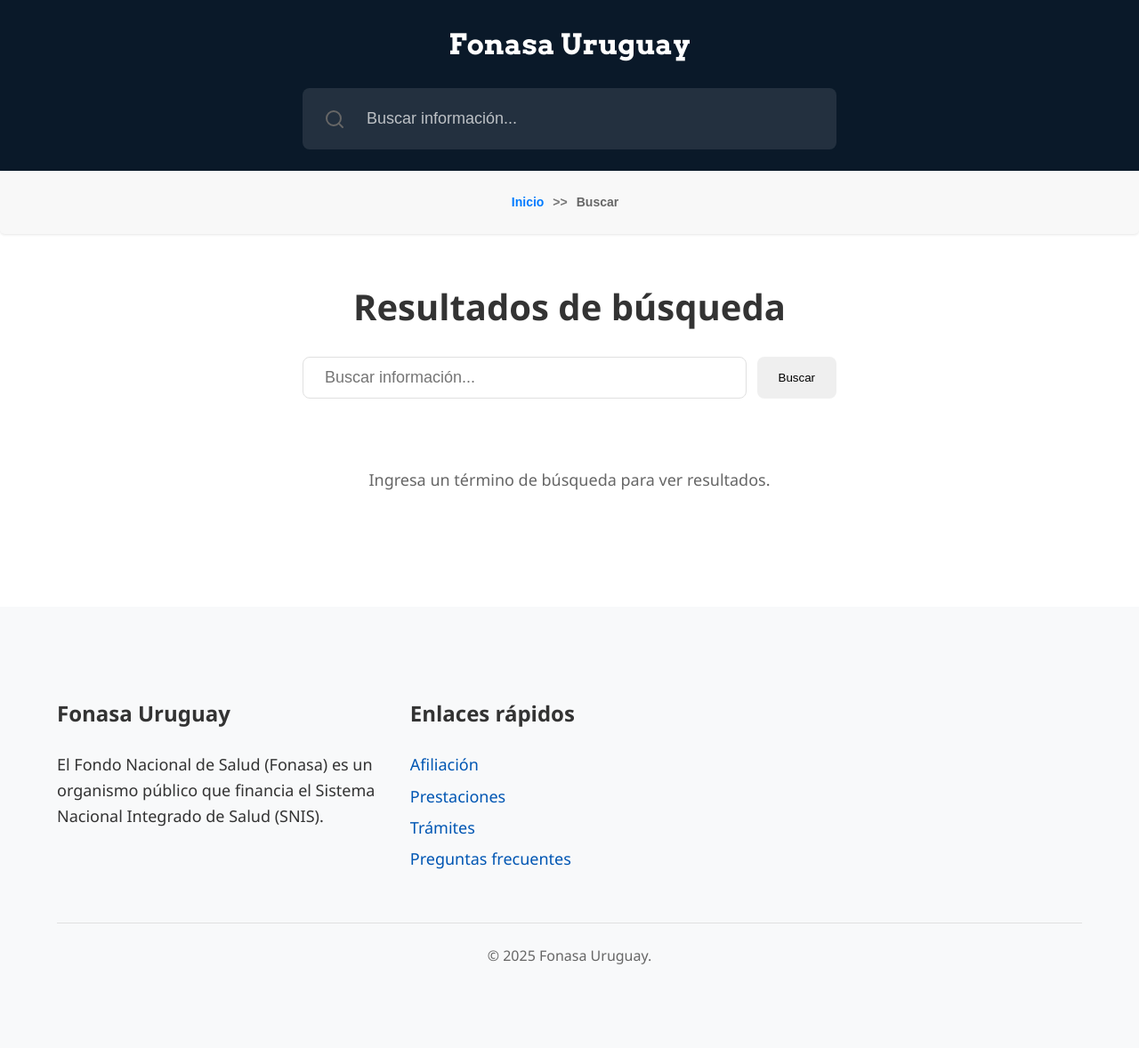
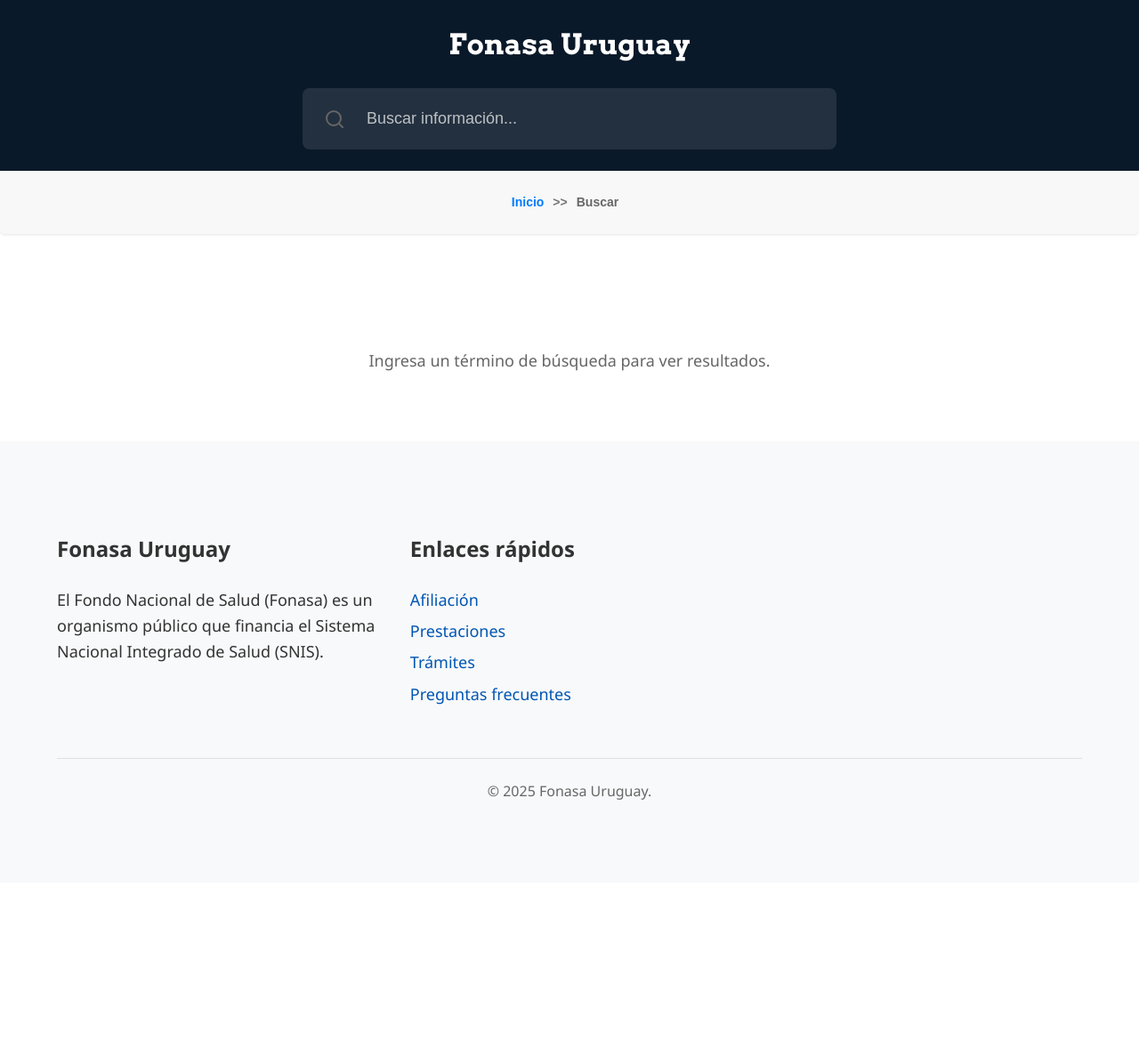
Before and after one commit to JoseAtel/fonasa.info, a Jekyll site: the page built from buscar/index.html, in a window 1280 px wide. Shown: the whole page at 89% size. Built offline with Jekyll 4.4.1, drawn with Linux system fonts in a browser that asks for light colours; after the commit the page ends 992 px from its top, so only the background shows below that.

Commit message:
Actualizacion
Actualizacion

```diff
--- a/buscar/index.html
+++ b/buscar/index.html
@@ -5,14 +5,14 @@
 ---
 
 <div class="search-page">
-  <div class="search-header">
+  <!--<div class="search-header">
     <h1>Resultados de búsqueda</h1>
     <div class="search-form-container">
       <form action="{{ '/buscar/' | relative_url }}" method="get" class="search-page-form">
         <input type="text" name="q" id="search-input" placeholder="Buscar información..." value="{{ page.query }}" aria-label="Buscar">
         <button type="submit" class="btn">Buscar</button>
       </form>
-    </div>
+    </div>-->
   </div>
 
   <div id="search-results" class="search-results">
```
